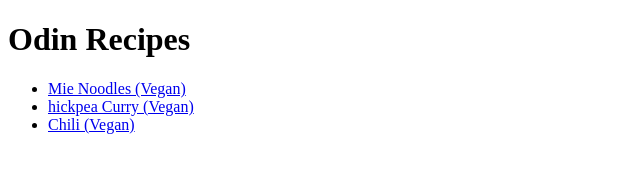
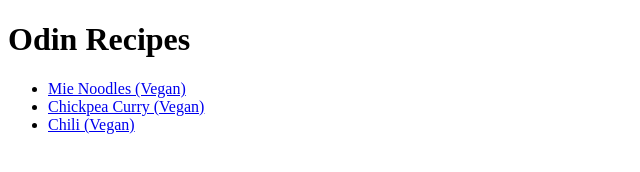
Before and after one commit to merian21/odin-recipes, a plain HTML site: page index.html in a window 1280 px wide. Shown: the full height of the page, 0-640 px from the left. Drawn offline with Linux system fonts and the light colour scheme.

Commit message:
Fixed spelling in index hickpeas -> Chickpeas

```diff
--- a/index.html
+++ b/index.html
@@ -10,7 +10,7 @@
     <h1>Odin Recipes</h1>
     <ul>
         <li><a href="recipes/mienoodles.html">Mie Noodles (Vegan)</a></li>
-        <li><a href="recipes/chickpeacurry.html">hickpea Curry (Vegan)</a></li>
+        <li><a href="recipes/chickpeacurry.html">Chickpea Curry (Vegan)</a></li>
         <li><a href="recipes/chili.html">Chili (Vegan)</a></li>
     </ul>
 
```
